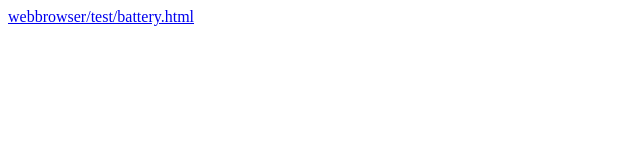
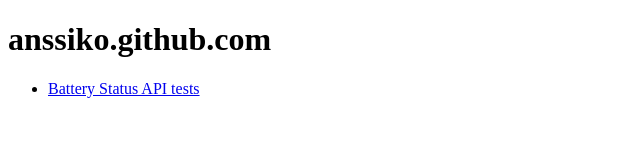
Before and after one commit to anssiko/sphere, a plain HTML site: page index.html in a window 1280 px wide. Shown: the whole page, without its empty margins (0-640 px from the left). Drawn offline with Linux system fonts and the light colour scheme.

Commit message:
amend index.html

```diff
--- a/index.html
+++ b/index.html
@@ -4,6 +4,11 @@
         <title>anssiko.github.com</title>
     </head>
 <body>
-    <a href="webbrowser/test/battery.html">webbrowser/test/battery.html</a>
+    <h1>anssiko.github.com</h1>
+    <ul>
+        <li>
+            <a href="webbrowser/test/battery.html">Battery Status API tests</a>
+        </li>
+    </ul>
 </body>
 </html>
```
